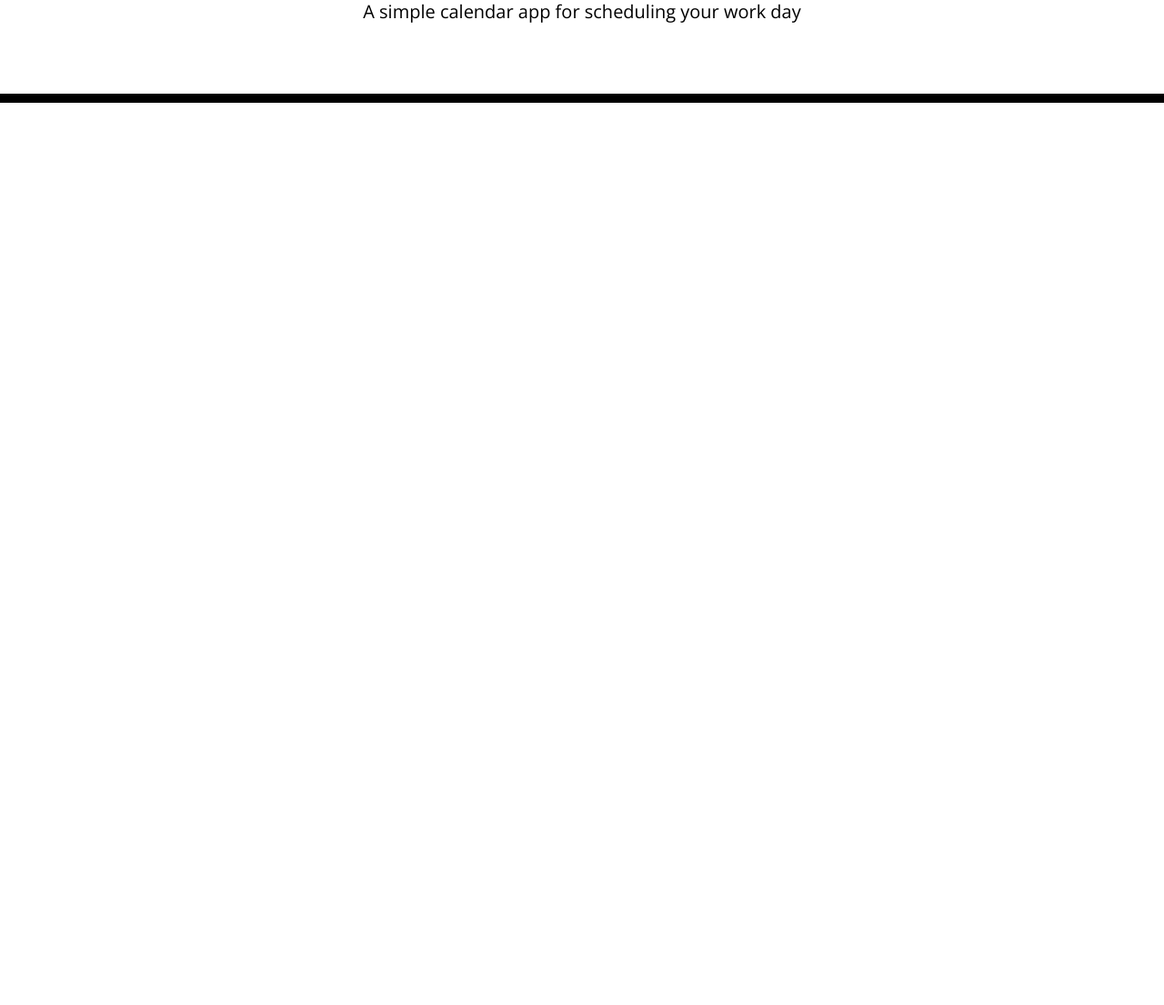
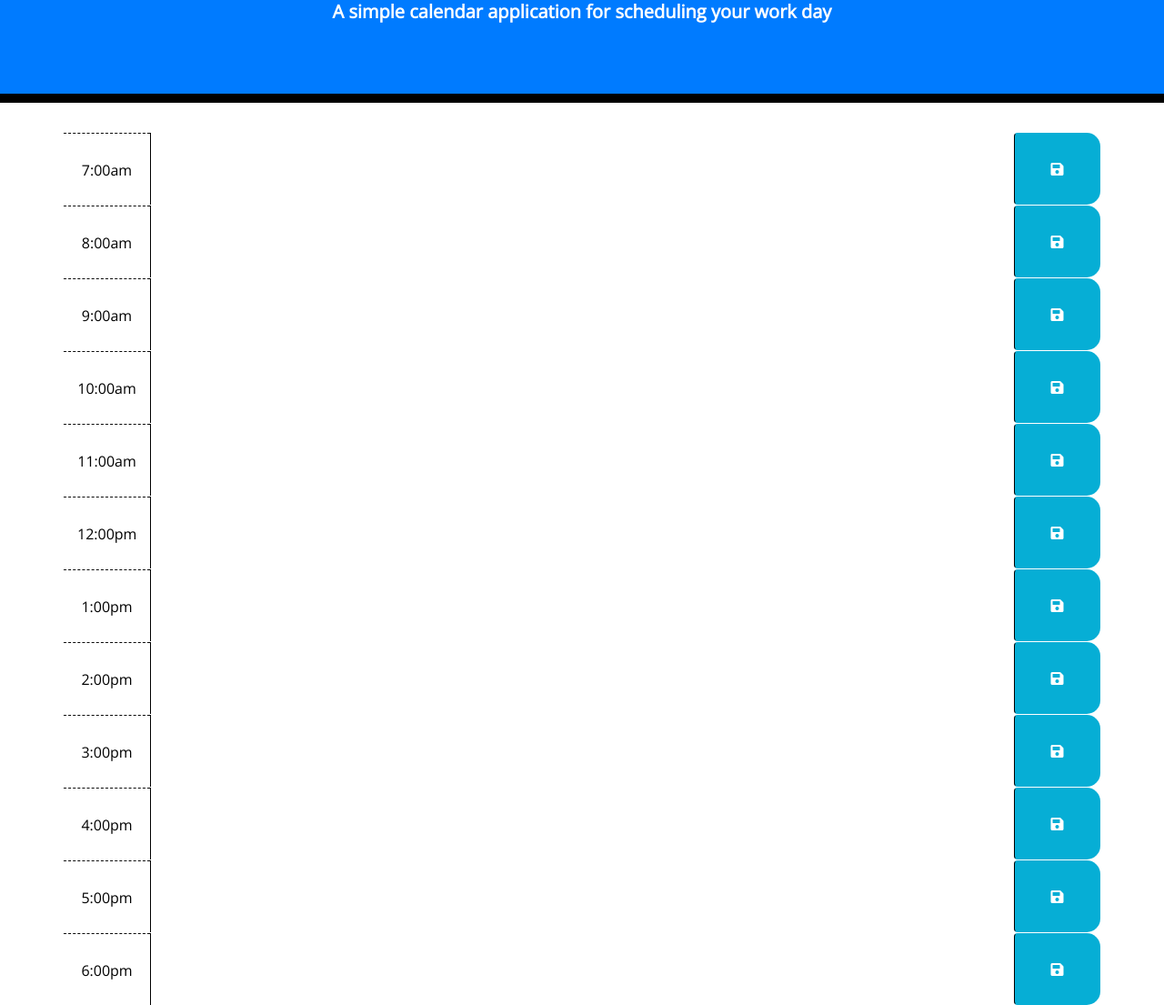
Before and after one commit to richardgabaree/workdayscheduler, a plain HTML site: page index.html in a window 1280 px wide. Shown: the part 155-1260 px from the top of the page at 91% size. Before the commit the page ends 800 px from the top, so only its background shows below. Drawn offline with nearby package versions, Linux system fonts and the light colour scheme.

Commit message:
added rows for 7am - 6pm in html

```diff
--- a/index.html
+++ b/index.html
@@ -1,38 +1,138 @@
+
 <!DOCTYPE html>
 <html lang="en">
-  <head>
+
+<head> <!--typical -->
     <meta charset="UTF-8" />
     <meta name="viewport" content="width=device-width, initial-scale=1.0" />
     <meta http-equiv="X-UA-Compatible" content="ie=edge" />
-    <link
-      rel="stylesheet"
-      href="https://stackpath.bootstrapcdn.com/bootstrap/4.3.1/css/bootstrap.min.css"
-    />
-    <link
-      rel="stylesheet"
-      href="https://use.fontawesome.com/releases/v5.8.1/css/all.css"
-      integrity="sha384-50oBUHEmvpQ+1lW4y57PTFmhCaXp0ML5d60M1M7uH2+nqUivzIebhndOJK28anvf"
-      crossorigin="anonymous"
-    />
-    <link
-      href="https://fonts.googleapis.com/css?family=Open+Sans&display=swap"
-      rel="stylesheet"
-    />
+    <link rel="stylesheet" href="https://stackpath.bootstrapcdn.com/bootstrap/4.3.1/css/bootstrap.min.css" />
+    <link rel="stylesheet" href="https://use.fontawesome.com/releases/v5.8.1/css/all.css"
+        integrity="sha384-50oBUHEmvpQ+1lW4y57PTFmhCaXp0ML5d60M1M7uH2+nqUivzIebhndOJK28anvf" crossorigin="anonymous" /> <!--allows save button to have the icon "save" optional-->
+    <link href="https://fonts.googleapis.com/css?family=Open+Sans&display=swap" rel="stylesheet" /> <!--font families-->
     <link rel="stylesheet" href="style.css" />
     <title>Work Day Scheduler</title>
-  </head>
+</head>
 
-  <body>
-    <header class="jumbotron">
-      <h1 class="display-3">Work Day Scheduler</h1>
-      <p class="lead">A simple calendar app for scheduling your work day</p>
-      <p id="currentDay" class="lead"></p>
+<body>
+    <header class="jumbotron bg-primary"> <!--use of bootstrap component-->
+        <h1 class="font-italic font-weight-bold text-white display-3">Work Day Scheduler</h1>
+        <p class="text-white font-weight-bold lead">A simple calendar application for scheduling your work day</p>
+        <p id="currentDay" class="text-white font-weight-bold lead"></p>
     </header>
     <div class="container">
-      <!-- Timeblocks go here -->
-    </div>
+        <!-- list timeblocks from 24 hour clock and 12 hours clock translation -->
+        <div id="hour7" class="row time-block">
+          <div class="col-md-1 hour">
+              7:00am
+          </div>
+          <textarea class="col-md-10 description">
+          </textarea>
+          <button class="btn saveBtn col-md-1"><i class="fas fa-save"></i></button>
+        </div>
 
-    <script src="https://cdnjs.cloudflare.com/ajax/libs/jquery/3.2.1/jquery.min.js"></script>
-    <script src="https://cdnjs.cloudflare.com/ajax/libs/moment.js/2.24.0/moment.min.js"></script>
-  </body>
+            <div id="hour8" class="row time-block">
+            <div class="col-md-1 hour">
+                8:00am
+            </div>
+            <textarea class="col-md-10 description">
+            </textarea>
+            <button class="btn saveBtn col-md-1"><i class="fas fa-save"></i></button>
+        </div>
+
+        <div id="hour9" class="row time-block">
+            <div class="col-md-1 hour">
+                9:00am
+            </div>
+            <textarea class="col-md-10 description">
+            </textarea>
+            <button class="btn saveBtn col-md-1"><i class="fas fa-save"></i></button>
+        </div>
+
+        <div id="hour10" class="row time-block">
+            <div class="col-md-1 hour">
+                10:00am
+            </div>
+            <textarea class="col-md-10 description">
+            </textarea>
+            <button class="btn saveBtn col-md-1"><i class="fas fa-save"></i></button>
+        </div>
+
+        <div id="hour11" class="row time-block">
+            <div class="col-md-1 hour">
+                11:00am
+            </div>
+            <textarea class="col-md-10 description">
+            </textarea>
+            <button class="btn saveBtn col-md-1"><i class="fas fa-save"></i></button>
+        </div>
+
+        <div id="hour12" class="row time-block">
+            <div class="col-md-1 hour">
+                12:00pm
+            </div>
+            <textarea class="col-md-10 description">
+            </textarea>
+            <button class="btn saveBtn col-md-1"><i class="fas fa-save"></i></button>
+        </div>
+
+        <div id="hour13" class="row time-block">
+            <div class="col-md-1 hour">
+                1:00pm
+            </div>
+            <textarea class="col-md-10 description">
+            </textarea>
+            <button class="btn saveBtn col-md-1"><i class="fas fa-save"></i></button>
+        </div>
+
+        <div id="hour14" class="row time-block">
+            <div class="col-md-1 hour">
+                2:00pm
+            </div>
+            <textarea class="col-md-10 description">
+            </textarea>
+            <button class="btn saveBtn col-md-1"><i class="fas fa-save"></i></button>
+        </div>
+
+        <div id="hour15" class="row time-block">
+            <div class="col-md-1 hour">
+                3:00pm
+            </div>
+            <textarea class="col-md-10 description">
+            </textarea>
+            <button class="btn saveBtn col-md-1"><i class="fas fa-save"></i></button>
+        </div>
+
+        <div id="hour16" class="row time-block">
+            <div class="col-md-1 hour">
+                4:00pm
+            </div>
+            <textarea class="col-md-10 description">
+            </textarea>
+            <button class="btn saveBtn col-md-1"><i class="fas fa-save"></i></button>
+        </div>
+
+        <div id="hour17" class="row time-block">
+            <div class="col-md-1 hour">
+                5:00pm
+            </div>
+            <textarea class="col-md-10 description">
+            </textarea>
+            <button class="btn saveBtn col-md-1"><i class="fas fa-save"></i></button>
+        </div>
+
+        <div id="hour18" class="row time-block">
+          <div class="col-md-1 hour">
+              6:00pm
+          </div>
+          <textarea class="col-md-10 description">
+          </textarea>
+          <button class="btn saveBtn col-md-1"><i class="fas fa-save"></i></button>
+      </div>
+        <!-- jquery and moment links from https://cdnjs.com/libraries/moment.js/-->
+        <script src="https://ajax.googleapis.com/ajax/libs/jquery/3.5.1/jquery.min.js"></script>
+        <script src="script.js"></script>
+        <script src="https://cdnjs.cloudflare.com/ajax/libs/moment.js/2.27.0/moment.min.js"></script>
+</body>
+
 </html>
```
Also changed, not shown: script.js (added).
